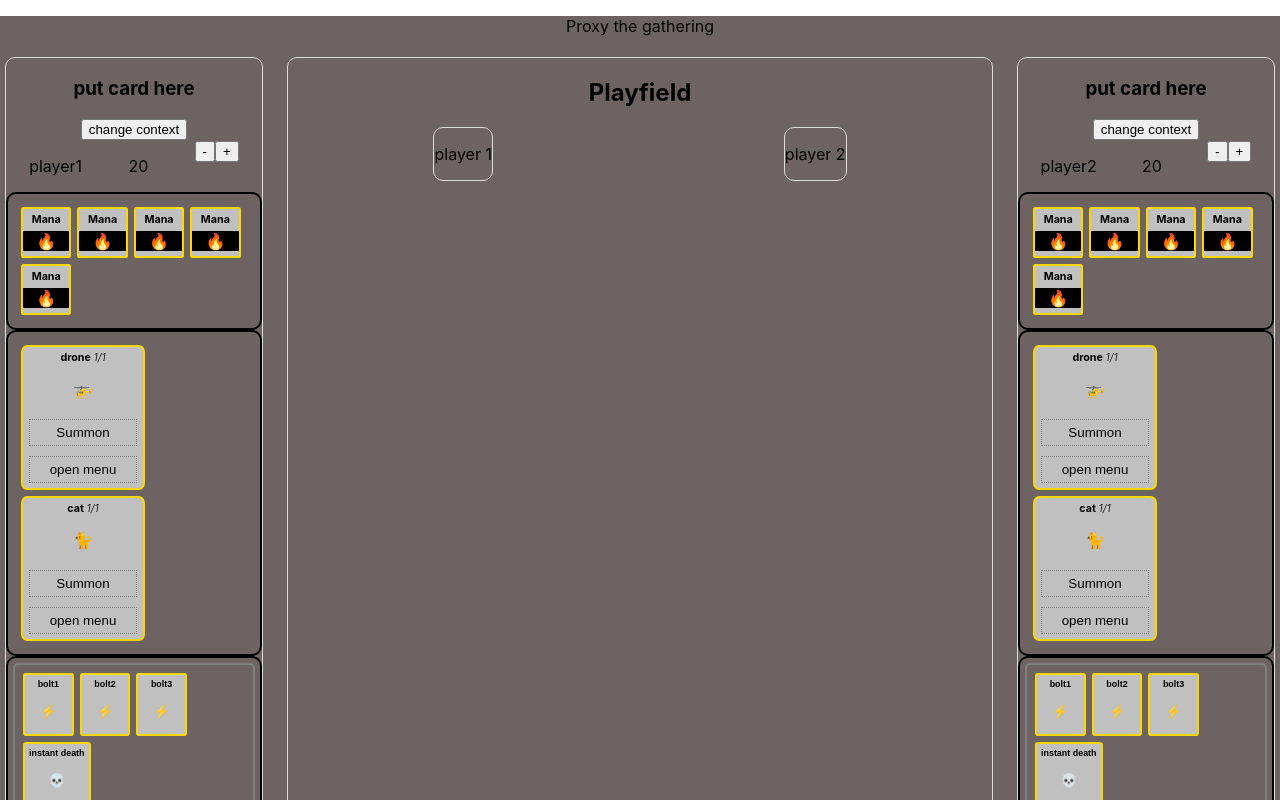
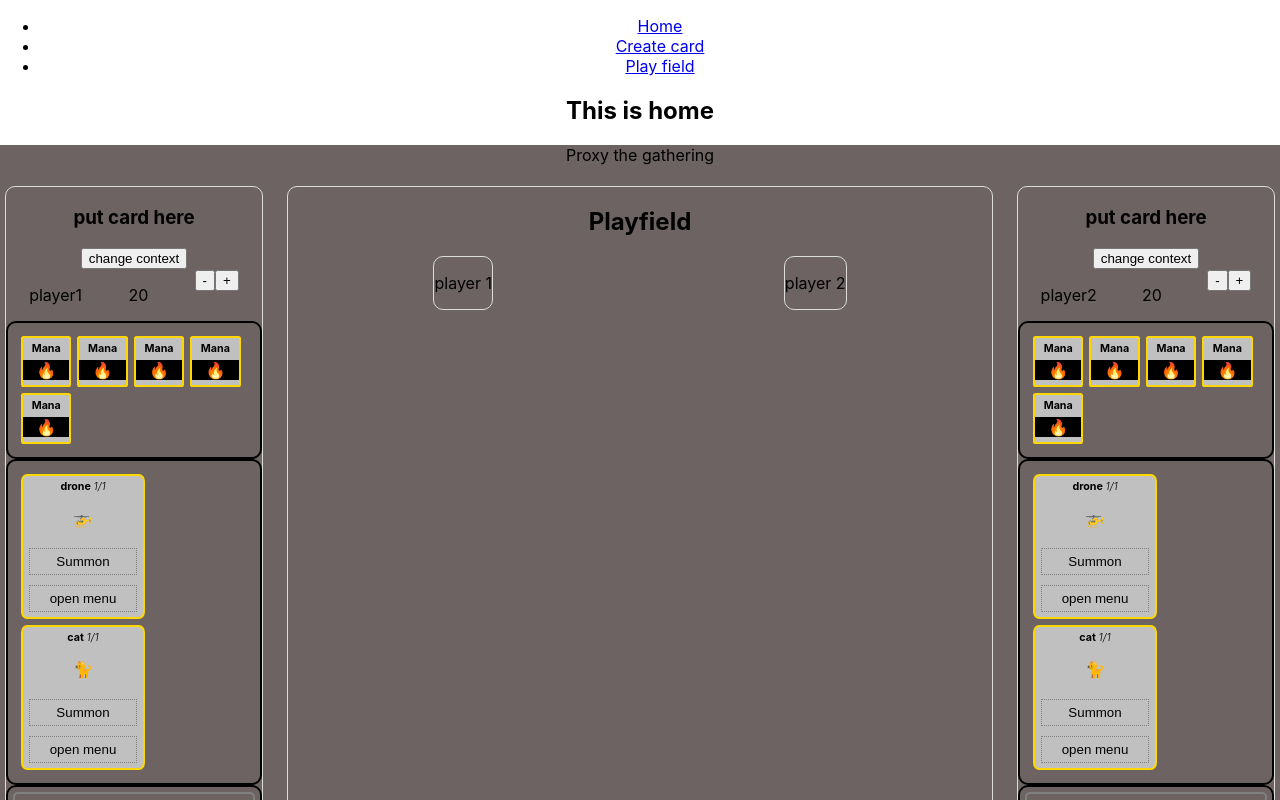
Before and after one commit to b-blom/react-sandbox, a React (Create React App) app: page / in a window 1280 px wide. Shown: the top 800 px of the page. Built offline with nearby package versions, Linux system fonts and the light colour scheme.

Commit message:
Successfully connected to graphQL API. Needs cleanup

```diff
--- a/package.json
+++ b/package.json
@@ -3,6 +3,7 @@
   "version": "0.1.0",
   "private": true,
   "dependencies": {
+    "@apollo/client": "^3.4.7",
     "@testing-library/jest-dom": "^5.14.1",
     "@testing-library/react": "^11.2.7",
     "@testing-library/user-event": "^12.8.3",
@@ -12,6 +13,7 @@
     "node-fetch": "^2.6.1",
     "react": "^17.0.2",
     "react-dom": "^17.0.2",
+    "react-router-dom": "^5.2.0",
     "react-scripts": "4.0.3",
     "web-vitals": "^1.1.2"
   },
--- a/src/App.js
+++ b/src/App.js
@@ -1,13 +1,12 @@
 import './App.css';
-import "./game/gameComponents/Action.css";
-import Game from './game/Game';
+import './game/gameComponents/Action.css';
+import GameRouter from './GameRouter';
 
 function App() {
   return (
     <div className='App'>
-      <Game />
-      <header className='App-header'>
-      </header>
+      <GameRouter />
+      <header className='App-header'></header>
     </div>
   );
 }
--- /dev/null
+++ b/src/GameRouter.jsx
@@ -0,0 +1,37 @@
+import React from 'react';
+import { BrowserRouter as Router, Switch, Route, Link } from 'react-router-dom';
+import Game from './game/Game';
+import Home from './pages/Home';
+import CreateCard from './pages/CreateCard';
+
+export default function GameRouter() {
+  return (
+    <Router>
+      <ul>
+        <li>
+          <Link to='/'>Home</Link>
+        </li>
+        <li>
+          <Link to='/createcard'>Create card</Link>
+        </li>
+        <li>
+          <Link to='/game'>Play field</Link>
+        </li>
+      </ul>
+      <div>
+        <Switch>
+          <Route exact path='/'>
+            <Home />
+          </Route>
+          <Route path='/createcard'>
+            <CreateCard />
+          </Route>
+          <Route path='/game'>
+            <Game />
+          </Route>
+        </Switch>
+        <Game />
+      </div>
+    </Router>
+  );
+}
--- a/src/index.js
+++ b/src/index.js
@@ -3,10 +3,18 @@ import ReactDOM from 'react-dom';
 import './index.css';
 import App from './App';
 import reportWebVitals from './reportWebVitals';
+import { ApolloProvider, ApolloClient, InMemoryCache } from '@apollo/client';
+
+const client = new ApolloClient({
+  uri: 'http://localhost:4000/graphql/',
+  cache: new InMemoryCache(),
+});
 
 ReactDOM.render(
   <React.StrictMode>
-    <App />
+    <ApolloProvider client={client}>
+      <App />
+    </ApolloProvider>
   </React.StrictMode>,
   document.getElementById('root')
 );
--- /dev/null
+++ b/src/pages/CreateCard.jsx
@@ -0,0 +1,54 @@
+import React, { useState } from 'react';
+import { useQuery, gql } from '@apollo/client';
+
+const CAT_QUERY = gql`
+  {
+    cats {
+      name
+    }
+  }
+`;
+
+export default function CreateCard() {
+  const { data, loading, error } = useQuery(CAT_QUERY);
+
+  const [cardName, setCardName] = useState('test ');
+
+  const [cats, setcats] = useState(['defaultcat']);
+
+  const fetchCats = () => {
+    console.log('I will fetch cats');
+  };
+
+  if (loading) return 'loading';
+
+  if (error) return <pre>{error.message}</pre>;
+
+  return (
+    <div>
+      <p>cardName</p>
+      <p> {cardName} </p>
+      <input
+        type='text'
+        value={cardName}
+        onChange={(event) => setCardName(event.target.value)}
+      />
+
+      <button
+        onClick={() => {
+          console.log('data', data);
+        }}>
+        print data
+      </button>
+      <button onClick={() => fetchCats()}>fetch cats</button>
+
+      {cats.map((cat) => {
+        console.log('cat', cat);
+      })}
+
+      <button onClick={() => console.log('this wil save card to mongodb')}>
+        save to database
+      </button>
+    </div>
+  );
+}
--- /dev/null
+++ b/src/pages/Home.jsx
@@ -0,0 +1,9 @@
+import React from 'react';
+
+export default function Home() {
+  return (
+    <div>
+      <h2>This is home</h2>
+    </div>
+  );
+}
```
Also changed, not shown: 1 other file (tests, documents, lock files or other folders).
